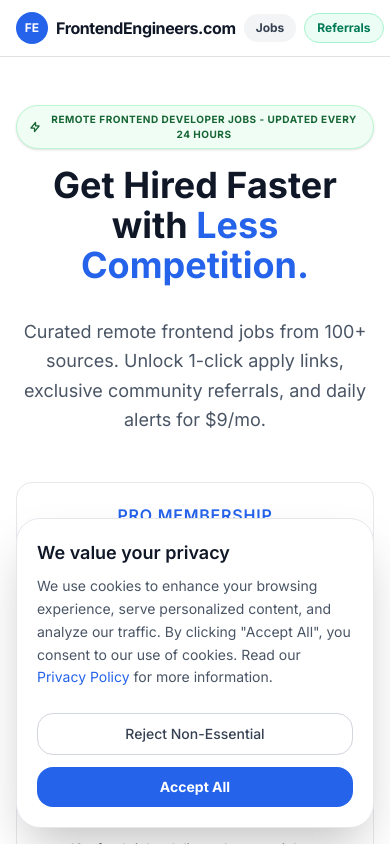
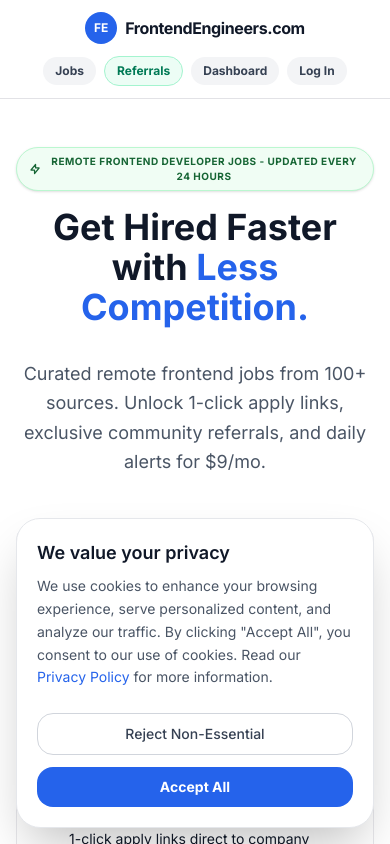
Before and after one commit to harshal-gav/frontend-engineers-fe, a Next.js app: page /pricing in a window 390 px wide. Shown: the top 844 px of the page. Built offline with nearby package versions, Linux system fonts and the light colour scheme; no server answers.

Commit message:
navigation bar fixed

```diff
--- a/src/app/employers/pricing/page.tsx
+++ b/src/app/employers/pricing/page.tsx
@@ -63,47 +63,46 @@ export default function EmployerPricingPage() {
   };
 
   return (
-    <div className="min-h-screen bg-gray-50 text-gray-900 flex flex-col">
+    <div className="min-h-screen bg-gray-50 text-gray-900 flex flex-col w-full max-w-full overflow-x-clip">
       {/* ─── Header ─────────────────────────── */}
       <header className="border-b border-[#e2e2e6] bg-white sticky top-0 z-20">
-        <div className="max-w-6xl mx-auto px-4 sm:px-6 py-3 sm:py-4 flex items-center justify-between gap-2 sm:gap-4">
+        <div className="max-w-6xl mx-auto px-4 sm:px-6 py-3 sm:py-4 flex flex-col sm:flex-row items-center sm:justify-between gap-3 sm:gap-0">
           <Link
             href="/"
-            className="font-bold text-gray-900 text-base sm:text-lg hover:text-[#2563eb] shrink-0 flex items-center gap-2 sm:gap-3 hover:opacity-90 transition-opacity"
+            className="flex items-center justify-center gap-2 sm:gap-3 max-w-full hover:opacity-90 transition-opacity"
           >
             <div className="w-8 h-8 sm:w-9 sm:h-9 rounded-lg flex items-center justify-center text-white font-bold text-xs sm:text-sm bg-[#2563eb] shrink-0">
               FE
             </div>
-            <span className="text-base sm:text-lg font-bold text-gray-900 tracking-tight">
+            <span className="text-base sm:text-lg font-bold text-gray-900 tracking-tight truncate">
               FrontendEngineers.com
             </span>
           </Link>
-          <div className="flex items-center gap-2 sm:gap-3 shrink-0">
+          <div className="flex flex-wrap items-center justify-center gap-2 sm:gap-3 relative max-w-full">
             <Link
               href="/"
-              className="text-xs sm:text-sm bg-gray-100 text-gray-700 px-3 py-1.5 rounded-full font-bold hover:bg-gray-200 transition-colors"
+              className="text-xs sm:text-sm bg-gray-100 text-gray-700 px-3 sm:px-4 py-1.5 sm:py-2 rounded-full font-bold hover:bg-gray-200 transition-colors flex items-center justify-center shrink-0"
             >
               Jobs
             </Link>
             <Link
               href="/pricing"
-              className="text-xs sm:text-sm bg-[#d97706] text-white px-3 sm:px-4 py-1.5 rounded-full font-bold shadow-md hover:bg-[#b45309] transition-all"
+              className="text-xs sm:text-sm bg-[#d97706] text-white px-3 sm:px-4 py-1.5 sm:py-2 rounded-full font-bold shadow-md hover:bg-[#b45309] hover:shadow-lg transition-all flex items-center justify-center shrink-0"
             >
               ⭐ Candidate Pricing
             </Link>
-            {user ? (
-              <Link
-                href="/dashboard"
-                className="text-xs sm:text-sm bg-gray-100 text-gray-700 px-3 py-1.5 rounded-full font-bold hover:bg-gray-200 transition-colors"
-              >
-                Dashboard
-              </Link>
-            ) : (
+            <Link
+              href="/dashboard"
+              className="text-xs sm:text-sm bg-gray-100 text-gray-700 px-3 sm:px-4 py-1.5 sm:py-2 rounded-full font-bold hover:bg-gray-200 transition-colors flex items-center justify-center shrink-0"
+            >
+              Dashboard
+            </Link>
+            {!user && (
               <Link
                 href="/auth/login?redirect=/employers/pricing"
-                className="text-xs sm:text-sm bg-gray-100 text-gray-700 px-3 py-1.5 rounded-full font-bold hover:bg-gray-200 transition-colors"
+                className="text-xs sm:text-sm bg-gray-100 text-gray-700 px-3 sm:px-4 py-1.5 sm:py-2 rounded-full font-bold hover:bg-gray-200 transition-colors flex items-center justify-center shrink-0"
               >
-                Sign In
+                Log In
               </Link>
             )}
           </div>
--- a/src/app/globals.css
+++ b/src/app/globals.css
@@ -61,7 +61,7 @@ body {
   color: var(--text-primary);
   font-family: var(--font-sans);
   min-height: 100vh;
-  overflow-x: hidden;
+  overflow-x: clip;
 }
 
 /* ─── Card ─────────────────────────────────────── */
--- a/src/app/layout.tsx
+++ b/src/app/layout.tsx
@@ -85,9 +85,9 @@ export default function RootLayout({ children }: { children: React.ReactNode })
   return (
     <html
       lang="en"
-      className={`${inter.variable} ${jetbrainsMono.variable} h-full overflow-x-hidden`}
+      className={`${inter.variable} ${jetbrainsMono.variable} h-full overflow-x-clip`}
     >
-      <body className="min-h-full flex flex-col antialiased bg-white text-gray-900 overflow-x-hidden w-full max-w-full">
+      <body className="min-h-full flex flex-col antialiased bg-white text-gray-900 overflow-x-clip w-full max-w-full">
         <AuthProvider>
 
           <div className="relative z-10 flex flex-col min-h-full">
--- a/src/app/pricing/page.tsx
+++ b/src/app/pricing/page.tsx
@@ -131,51 +131,50 @@ export default function PricingPage() {
   };
 
   return (
-    <div className="min-h-screen bg-white text-gray-900 flex flex-col">
+    <div className="min-h-screen bg-white text-gray-900 flex flex-col w-full max-w-full overflow-x-clip">
       {/* ─── Header ─────────────────────────── */}
       <header className="border-b border-[#e2e2e6] bg-white sticky top-0 z-20">
-        <div className="max-w-6xl mx-auto px-4 sm:px-6 py-3 sm:py-4 flex items-center justify-between gap-2 sm:gap-4">
+        <div className="max-w-6xl mx-auto px-4 sm:px-6 py-3 sm:py-4 flex flex-col sm:flex-row items-center sm:justify-between gap-3 sm:gap-0">
           <Link
             href="/"
-            className="font-bold text-gray-900 text-base sm:text-lg hover:text-[#2563eb] shrink-0 flex items-center gap-2 sm:gap-3 hover:opacity-90 transition-opacity"
+            className="flex items-center justify-center gap-2 sm:gap-3 max-w-full hover:opacity-90 transition-opacity"
           >
             <div className="w-8 h-8 sm:w-9 sm:h-9 rounded-lg flex items-center justify-center text-white font-bold text-xs sm:text-sm bg-[#2563eb] shrink-0">
               FE
             </div>
-            <span className="text-base sm:text-lg font-bold text-gray-900 tracking-tight">
+            <span className="text-base sm:text-lg font-bold text-gray-900 tracking-tight truncate">
               FrontendEngineers.com
             </span>
           </Link>
-          <div className="flex items-center gap-2 sm:gap-3 shrink-0">
+          <div className="flex flex-wrap items-center justify-center gap-2 sm:gap-3 relative max-w-full">
             <Link
               href="/"
-              className="text-xs sm:text-sm bg-gray-100 text-gray-700 px-3 py-1.5 rounded-full font-bold hover:bg-gray-200 transition-colors"
+              className="text-xs sm:text-sm bg-gray-100 text-gray-700 px-3 sm:px-4 py-1.5 sm:py-2 rounded-full font-bold hover:bg-gray-200 transition-colors flex items-center justify-center shrink-0"
             >
               Jobs
             </Link>
             <Link
               href="/referrals"
-              className="text-xs sm:text-sm bg-emerald-50 text-emerald-700 px-3 py-1.5 rounded-full font-bold hover:bg-emerald-100 transition-colors border border-emerald-200"
+              className="text-xs sm:text-sm bg-emerald-50 text-emerald-700 px-3 sm:px-4 py-1.5 sm:py-2 rounded-full font-bold hover:bg-emerald-100 transition-colors flex items-center justify-center shrink-0 border border-emerald-200"
             >
               Referrals
             </Link>
-            {user ? (
-              <Link
-                href="/dashboard"
-                className="text-xs sm:text-sm bg-gray-100 text-gray-700 px-3 py-1.5 rounded-full font-bold hover:bg-gray-200 transition-colors"
-              >
-                Dashboard
-              </Link>
-            ) : (
+            <Link
+              href="/dashboard"
+              className="text-xs sm:text-sm bg-gray-100 text-gray-700 px-3 sm:px-4 py-1.5 sm:py-2 rounded-full font-bold hover:bg-gray-200 transition-colors flex items-center justify-center shrink-0"
+            >
+              Dashboard
+            </Link>
+            {!user && (
               <Link
                 href="/auth/login?redirect=/pricing"
-                className="text-xs sm:text-sm bg-gray-100 text-gray-700 px-3 py-1.5 rounded-full font-bold hover:bg-gray-200 transition-colors"
+                className="text-xs sm:text-sm bg-gray-100 text-gray-700 px-3 sm:px-4 py-1.5 sm:py-2 rounded-full font-bold hover:bg-gray-200 transition-colors flex items-center justify-center shrink-0"
               >
-                Sign In
+                Log In
               </Link>
             )}
             {isSubscribed && (
-              <span className="text-[10px] sm:text-xs bg-[#d97706] text-white px-2 py-0.5 rounded-full font-bold uppercase tracking-wider">
+              <span className="text-[10px] sm:text-xs bg-[#d97706] text-white px-2.5 py-1 rounded-full font-bold uppercase tracking-wider leading-none">
                 Pro
               </span>
             )}
--- a/src/app/referrals/page.tsx
+++ b/src/app/referrals/page.tsx
@@ -610,38 +610,52 @@ export default function ReferralsPage() {
   const lockedCount = isSubscribed ? 0 : totalReferrals;
 
   return (
-    <div className="min-h-screen bg-[#f8fafc]">
+    <div className="min-h-screen bg-[#f8fafc] w-full max-w-full overflow-x-clip">
       {/* ─── Header ─────────────────────────────── */}
       <header className="border-b border-[#e2e2e6] bg-white sticky top-0 z-20">
-        <div className="max-w-5xl mx-auto px-4 sm:px-6 py-4 flex items-center justify-between gap-4">
+        <div className="max-w-5xl mx-auto px-4 sm:px-6 py-3 sm:py-4 flex flex-col sm:flex-row items-center sm:justify-between gap-3 sm:gap-0">
           <Link
             href="/"
-            className="font-bold text-gray-900 text-base sm:text-lg hover:text-[#2563eb] shrink-0 flex items-center gap-2 sm:gap-3 hover:opacity-90 transition-opacity"
+            className="flex items-center justify-center gap-2 sm:gap-3 max-w-full hover:opacity-90 transition-opacity"
           >
             <div className="w-8 h-8 sm:w-9 sm:h-9 rounded-lg flex items-center justify-center text-white font-bold text-xs sm:text-sm bg-[#2563eb] shrink-0">
               FE
             </div>
-            <span className="text-base sm:text-lg font-bold text-gray-900 tracking-tight">
+            <span className="text-base sm:text-lg font-bold text-gray-900 tracking-tight truncate">
               FrontendEngineers.com
             </span>
           </Link>
-          <div className="flex items-center gap-2 sm:gap-3">
+          <div className="flex flex-wrap items-center justify-center gap-2 sm:gap-3 relative max-w-full">
+            <Link
+              href="/"
+              className="text-xs sm:text-sm bg-gray-100 text-gray-700 px-3 sm:px-4 py-1.5 sm:py-2 rounded-full font-bold hover:bg-gray-200 transition-colors flex items-center justify-center shrink-0"
+            >
+              Jobs
+            </Link>
             <Link
               href="/dashboard"
-              className="text-xs sm:text-sm bg-gray-100 text-gray-700 px-3 py-1.5 rounded-full font-bold hover:bg-gray-200 transition-colors"
+              className="text-xs sm:text-sm bg-gray-100 text-gray-700 px-3 sm:px-4 py-1.5 sm:py-2 rounded-full font-bold hover:bg-gray-200 transition-colors flex items-center justify-center shrink-0"
             >
               Dashboard
             </Link>
+            {!user && (
+              <Link
+                href="/auth/login?redirect=/referrals"
+                className="text-xs sm:text-sm bg-gray-100 text-gray-700 px-3 sm:px-4 py-1.5 sm:py-2 rounded-full font-bold hover:bg-gray-200 transition-colors flex items-center justify-center shrink-0"
+              >
+                Log In
+              </Link>
+            )}
             {!isSubscribed && (
               <Link
                 href="/pricing"
-                className="text-xs sm:text-sm bg-[#d97706] text-white px-3 sm:px-4 py-1.5 rounded-full font-bold shadow-md hover:bg-[#b45309] transition-all"
+                className="text-xs sm:text-sm bg-[#d97706] text-white px-3 sm:px-4 py-1.5 sm:py-2 rounded-full font-bold shadow-md hover:bg-[#b45309] hover:shadow-lg transition-all flex items-center justify-center shrink-0"
               >
                 ⭐ Get Pro
               </Link>
             )}
             {isSubscribed && (
-              <span className="text-[10px] sm:text-xs bg-[#d97706] text-white px-2 py-0.5 rounded-full font-bold uppercase tracking-wider">
+              <span className="text-[10px] sm:text-xs bg-[#d97706] text-white px-2.5 py-1 rounded-full font-bold uppercase tracking-wider leading-none">
                 Pro
               </span>
             )}
```
